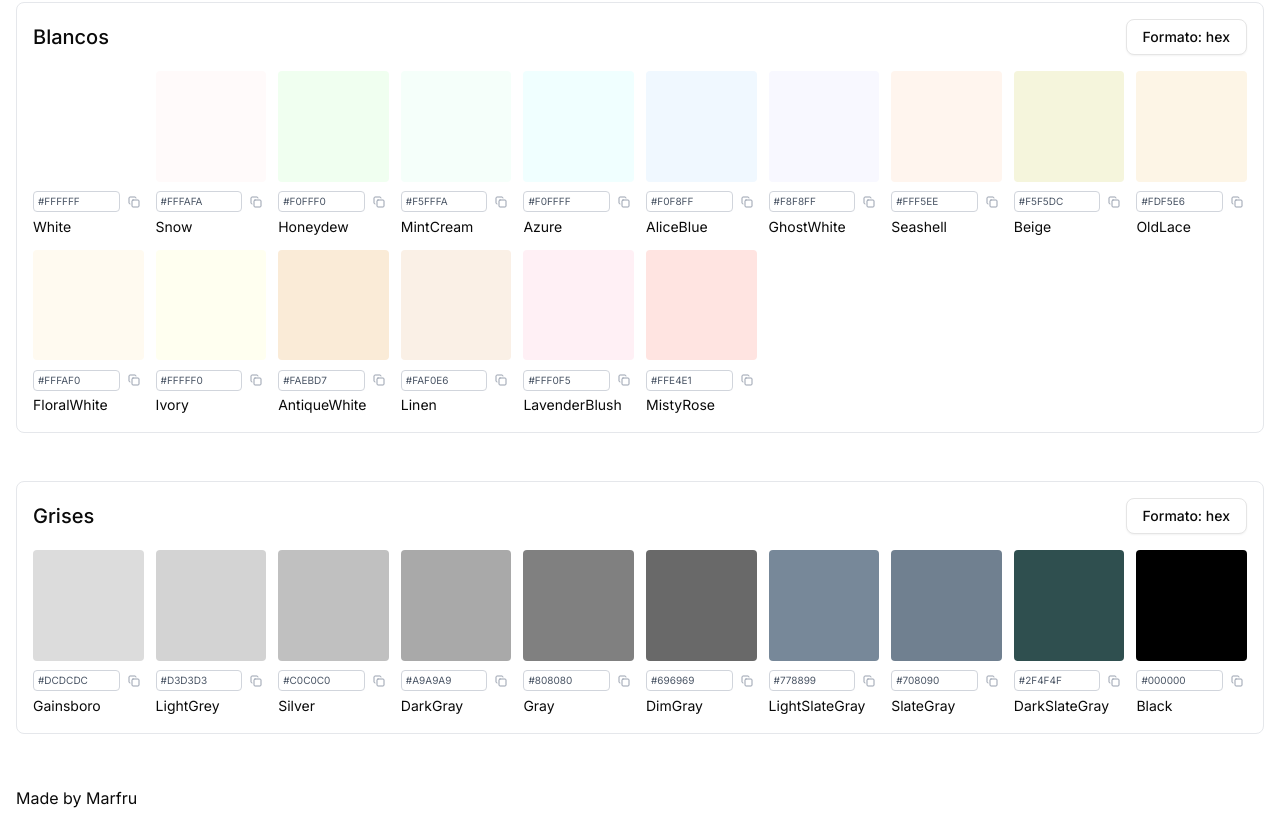
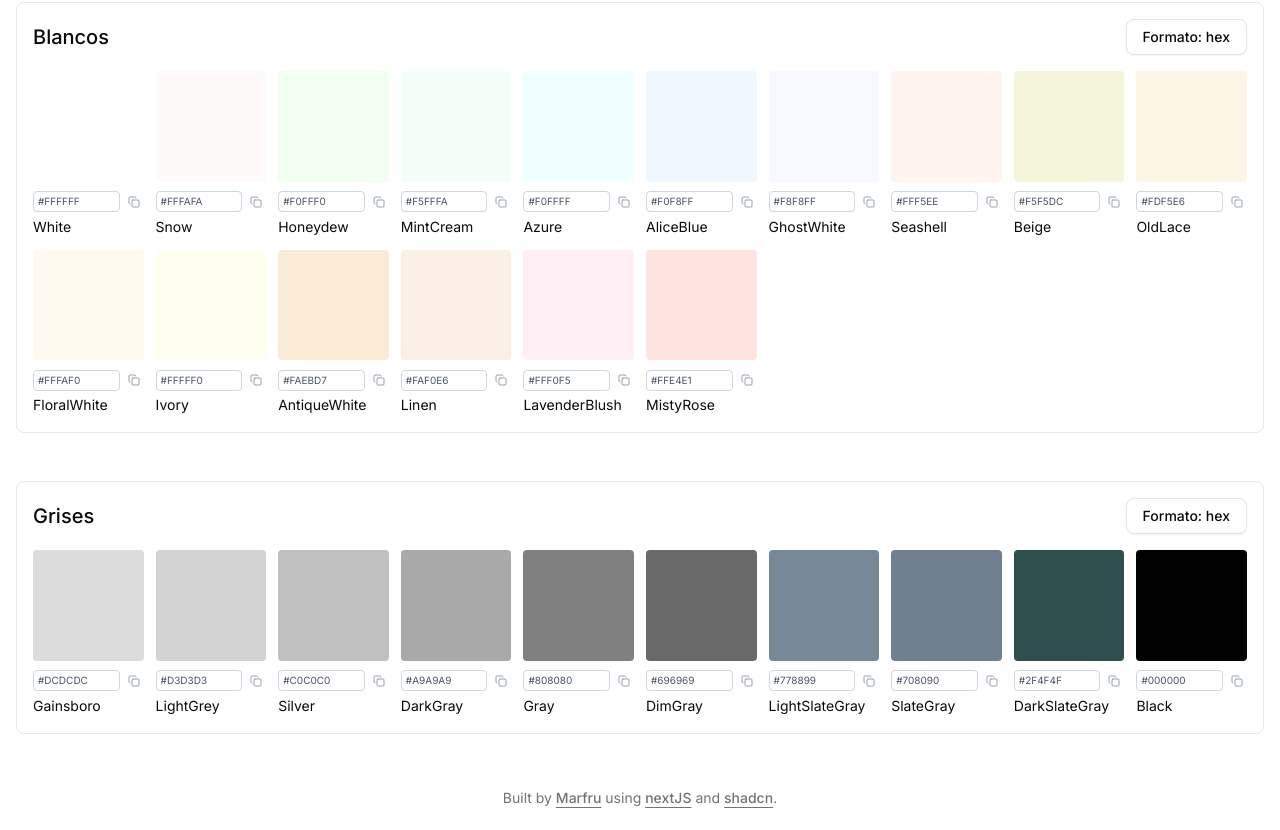
Before and after one commit to Marfru/coloreshtml, a Next.js app: page / in a window 1280 px wide. Shown: the part 3931-4761 px from the top of the page. Built offline with nearby package versions, Linux system fonts and the light colour scheme.

Commit message:
adding footer details

```diff
--- a/components/footer.tsx
+++ b/components/footer.tsx
@@ -4,8 +4,40 @@ export function Footer() {
   return (
     <footer className="bg-background">
       <div className="container mx-auto px-4">
-        <div className="flex h-16 items-center justify-between">
-          <p>Made by Marfru</p>
+        <div className="flex h-16 items-center justify-center">
+          <p className="text-balance text-sm leading-loose text-muted-foreground">
+            Built by{" "}
+            <a
+              href="https://marfru.dev"
+              className="font-medium underline underline-offset-4"
+              target="_blank"
+              rel="noopener noreferrer"
+              aria-label="Marfru's website"
+            >
+              Marfru
+            </a>{" "}
+            using{" "}
+            <a
+              href="https://nextjs.org/"
+              className="font-medium underline underline-offset-4"
+              target="_blank"
+              rel="noopener noreferrer"
+              aria-label="Official Next.js website"
+            >
+              nextJS
+            </a>{" "}
+            and{" "}
+            <a
+              href="https://ui.shadcn.com/"
+              className="font-medium underline underline-offset-4"
+              target="_blank"
+              rel="noopener noreferrer"
+              aria-label="Official ui shadcn website"
+            >
+              shadcn
+            </a>
+            .
+          </p>
         </div>
       </div>
     </footer>
```
